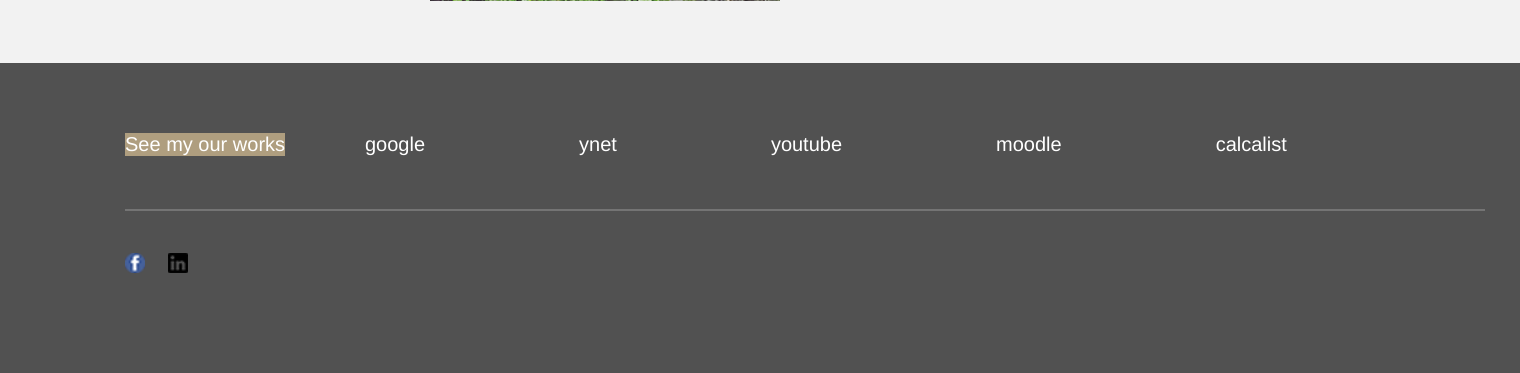
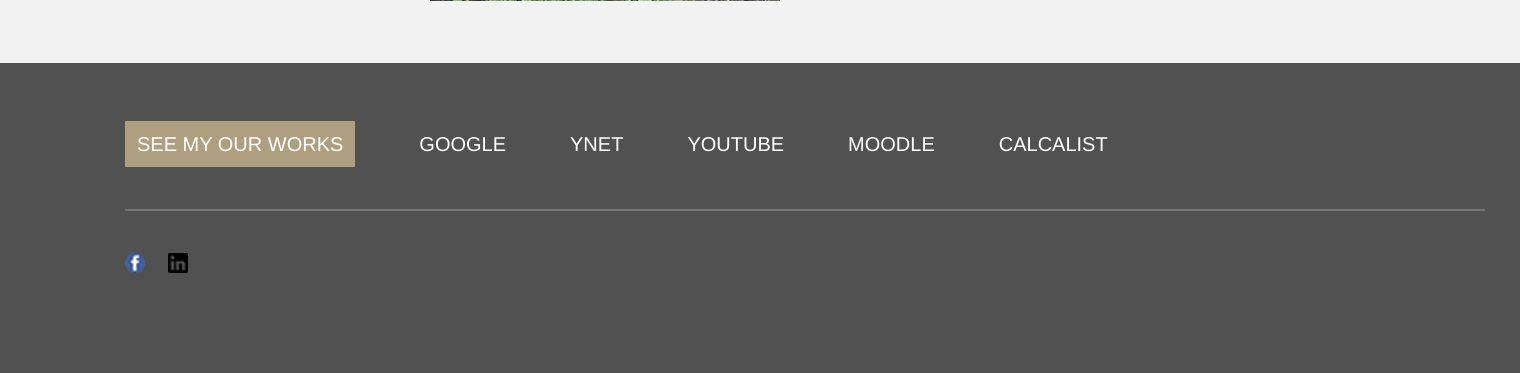
Before and after one commit to arieell25/web2019, a PHP site: page / in a window 1520 px wide; the page is wider, and only the part inside the window is pictured. Shown: the part 1932-2305 px from the top of that part. Run offline with PHP 8.4, Linux system fonts and the light colour scheme.

Commit message:
fixed button

```diff
--- a/includes/style.css
+++ b/includes/style.css
@@ -175,25 +175,23 @@
         box-sizing: border-box;
     }
 
-    .link_git a{
-        position: absolute;
+    .link_git{
         color: #FFFFFF;
         font-family: helvetica;
-        font-size:20px;
         background: #af9e7f;
+        padding: 12px;
     }
 
     .more_link{
-        padding-left: 150px;
         padding-bottom: 53px;
     }
 
     .more_link a{
-        padding-left: 90px;
         color: #FFFFFF;
         font-family: helvetica;
         font-size:20px;
-        padding-right: 60px;
+        margin-right: 60px;
+        text-transform: uppercase;
     }
 
     .SocialNetworks a img{
--- a/index.html
+++ b/index.html
@@ -48,10 +48,8 @@
         </section>
 
         <footer>
-                <section class= "link_git">
-                    <a href="https://github.com/arieell25/web2019" target="_blank"><span>See my our works</span></a>
-                </section>
-                <section class="more_link">
+                <section class= "more_link">
+                    <a href="https://github.com/arieell25/web2019" class="link_git" target="_blank"><span>See my our works</span></a>
                     <a href="http://google.com" target="_blank">google</a>
                     <a href="https://www.ynet.co.il" target="_blank">ynet</a>
                     <a href="https://www.youtube.com" target="_blank">youtube</a>
```
